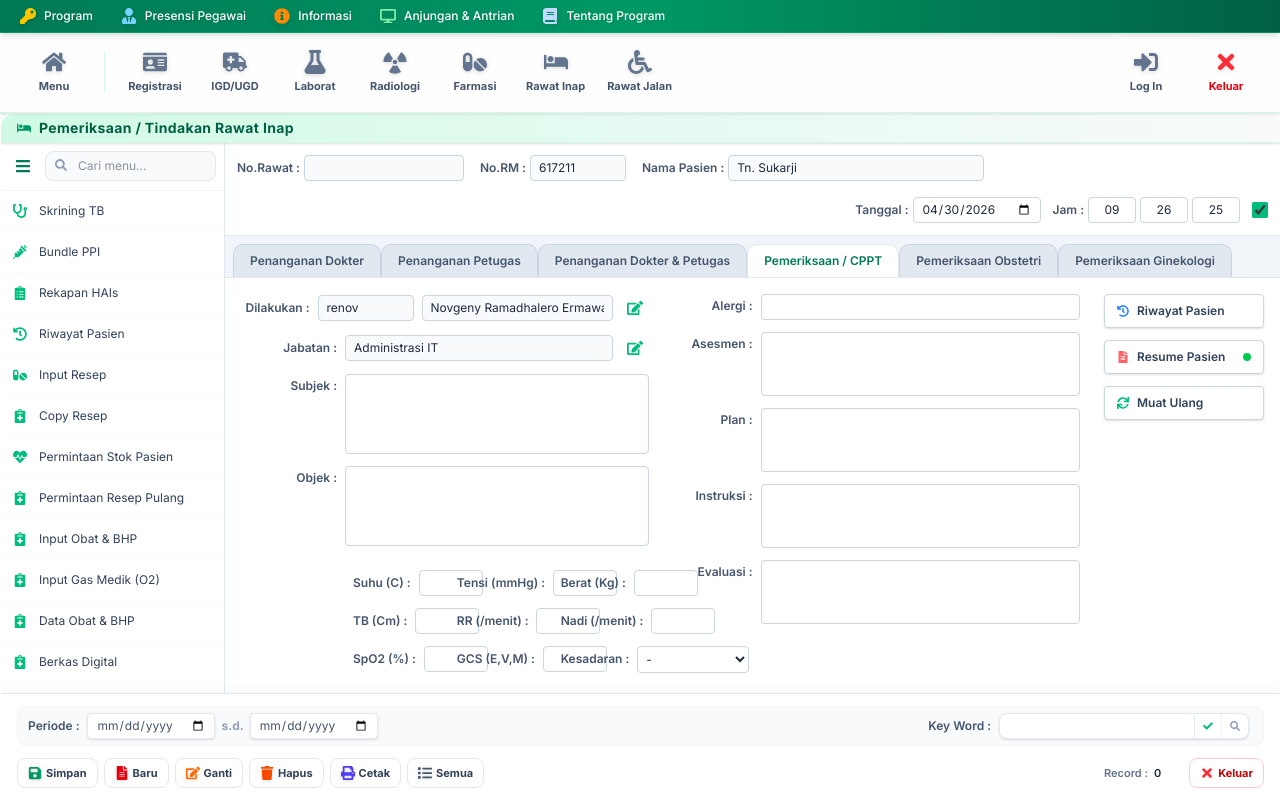
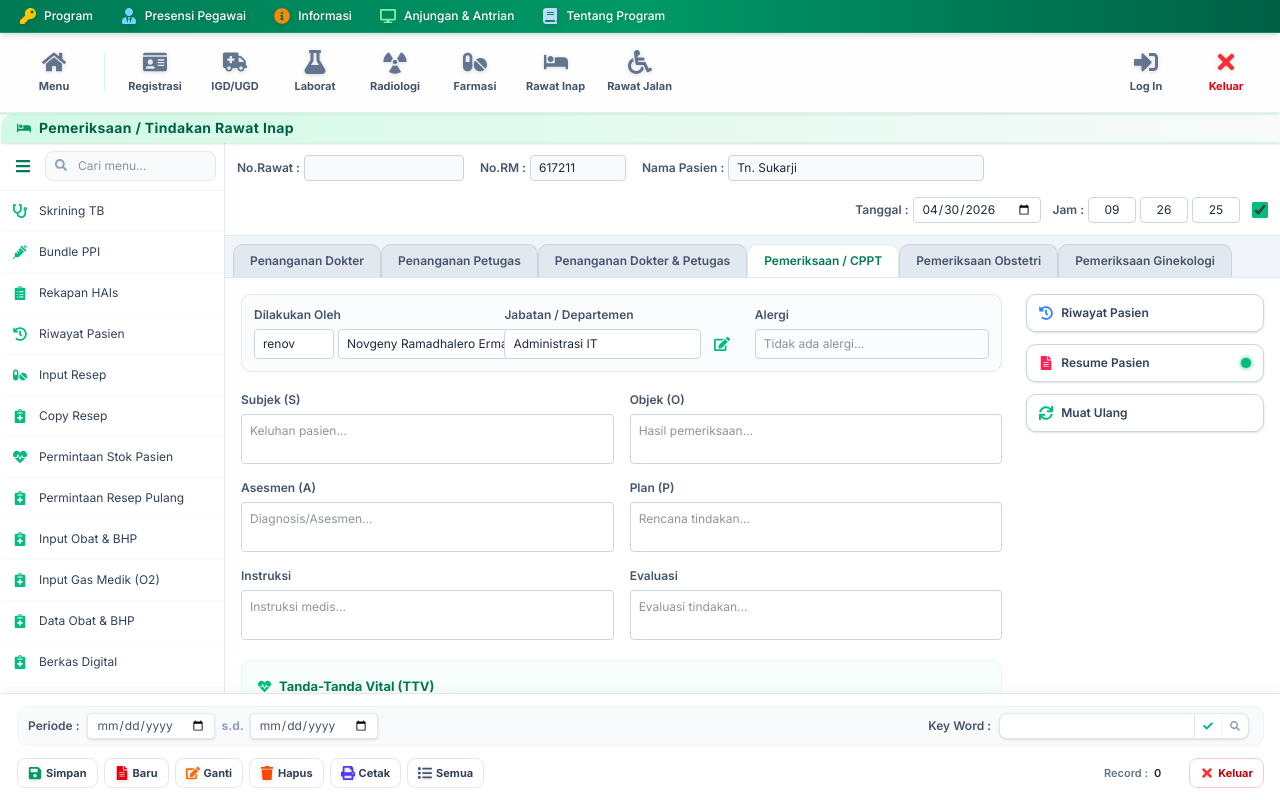
Before and after one commit to Renov30/nxt-khanza, a Next.js app: page /rawat-inap/pemeriksaan in a window 1280 px wide. Built offline with nearby package versions, Linux system fonts and the light colour scheme; no server answers.

Commit message:
style: sesuaikan tampilan ui cppt sesuai best practice

```diff
--- a/app/rawat-inap/pemeriksaan/page.tsx
+++ b/app/rawat-inap/pemeriksaan/page.tsx
@@ -154,71 +154,102 @@ function PemeriksaanContent() {
           <div className="flex-1 overflow-auto bg-white p-4 relative">
             {activeTab === 'cppt' && (
               <div className="flex flex-col h-full gap-4">
-                <div className="flex flex-col lg:flex-row gap-6">
-                  {/* Left Column Form */}
-                  <div className="flex-1 flex flex-col gap-3 min-w-[300px]">
-                    <div className="flex items-center gap-2">
-                      <label className="w-24 text-right text-xs font-semibold text-slate-600">Dilakukan :</label>
-                      <input type="text" className="border border-slate-300 rounded px-2 py-1 w-24 bg-slate-50 focus:outline-none focus:border-brand-500 text-xs" defaultValue="renov" />
-                      <input type="text" className="border border-slate-300 rounded px-2 py-1 flex-1 bg-slate-50 focus:outline-none focus:border-brand-500 text-xs" defaultValue="Novgeny Ramadhalero Ermawan" />
-                      <button className="p-1.5 text-brand-500 hover:bg-brand-50 rounded"><FaEdit /></button>
+                <div className="grid grid-cols-1 lg:grid-cols-4 gap-6">
+                  {/* Main Form Area */}
+                  <div className="lg:col-span-3 flex flex-col gap-5">
+
+                    {/* Petugas & Alergi */}
+                    <div className="grid grid-cols-1 md:grid-cols-3 gap-4 bg-slate-50/50 p-3 rounded-lg border border-slate-200">
+                      <div className="flex flex-col gap-1.5">
+                        <label className="text-xs font-semibold text-slate-600">Dilakukan Oleh</label>
+                        <div className="flex gap-1">
+                          <input type="text" className="border border-slate-300 rounded px-2 py-1.5 w-20 focus:outline-none focus:border-brand-500 text-xs bg-white" defaultValue="renov" />
+                          <input type="text" className="border border-slate-300 rounded px-2 py-1.5 flex-1 focus:outline-none focus:border-brand-500 text-xs bg-white" defaultValue="Novgeny Ramadhalero Ermawan" />
+                          <button className="px-2 text-brand-500 hover:bg-brand-50 rounded border border-transparent hover:border-brand-200 transition-colors"><FaEdit /></button>
+                        </div>
+                      </div>
+                      <div className="flex flex-col gap-1.5">
+                        <label className="text-xs font-semibold text-slate-600">Jabatan / Departemen</label>
+                        <div className="flex gap-1">
+                          <input type="text" className="border border-slate-300 rounded px-2 py-1.5 flex-1 focus:outline-none focus:border-brand-500 text-xs bg-white" defaultValue="Administrasi IT" />
+                          <button className="px-2 text-brand-500 hover:bg-brand-50 rounded border border-transparent hover:border-brand-200 transition-colors"><FaEdit /></button>
+                        </div>
+                      </div>
+                      <div className="flex flex-col gap-1.5">
+                        <label className="text-xs font-semibold text-slate-600">Alergi</label>
+                        <input type="text" className="border border-slate-300 rounded px-2 py-1.5 flex-1 focus:outline-none focus:border-brand-500 text-xs" placeholder="Tidak ada alergi..." />
+                      </div>
                     </div>
 
-                    <div className="flex items-center gap-2">
-                      <label className="w-24 text-right text-xs font-semibold text-slate-600">Jabatan :</label>
-                      <input type="text" className="border border-slate-300 rounded px-2 py-1 flex-1 bg-slate-50 focus:outline-none focus:border-brand-500 text-xs" defaultValue="Administrasi IT" />
-                      <button className="p-1.5 text-brand-500 hover:bg-brand-50 rounded"><FaEdit /></button>
+                    {/* SOAP & Instruksi */}
+                    <div className="grid grid-cols-1 md:grid-cols-2 gap-4">
+                      <div className="flex flex-col gap-1.5">
+                        <label className="text-xs font-semibold text-slate-600">Subjek (S)</label>
+                        <textarea className="border border-slate-300 rounded p-2 flex-1 h-20 resize-none focus:outline-none focus:border-brand-500 text-xs" placeholder="Keluhan pasien..."></textarea>
+                      </div>
+                      <div className="flex flex-col gap-1.5">
+                        <label className="text-xs font-semibold text-slate-600">Objek (O)</label>
+                        <textarea className="border border-slate-300 rounded p-2 flex-1 h-20 resize-none focus:outline-none focus:border-brand-500 text-xs" placeholder="Hasil pemeriksaan..."></textarea>
+                      </div>
+                      <div className="flex flex-col gap-1.5">
+                        <label className="text-xs font-semibold text-slate-600">Asesmen (A)</label>
+                        <textarea className="border border-slate-300 rounded p-2 flex-1 h-20 resize-none focus:outline-none focus:border-brand-500 text-xs" placeholder="Diagnosis/Asesmen..."></textarea>
+                      </div>
+                      <div className="flex flex-col gap-1.5">
+                        <label className="text-xs font-semibold text-slate-600">Plan (P)</label>
+                        <textarea className="border border-slate-300 rounded p-2 flex-1 h-20 resize-none focus:outline-none focus:border-brand-500 text-xs" placeholder="Rencana tindakan..."></textarea>
+                      </div>
+                      <div className="flex flex-col gap-1.5">
+                        <label className="text-xs font-semibold text-slate-600">Instruksi</label>
+                        <textarea className="border border-slate-300 rounded p-2 flex-1 h-20 resize-none focus:outline-none focus:border-brand-500 text-xs" placeholder="Instruksi medis..."></textarea>
+                      </div>
+                      <div className="flex flex-col gap-1.5">
+                        <label className="text-xs font-semibold text-slate-600">Evaluasi</label>
+                        <textarea className="border border-slate-300 rounded p-2 flex-1 h-20 resize-none focus:outline-none focus:border-brand-500 text-xs" placeholder="Evaluasi tindakan..."></textarea>
+                      </div>
                     </div>
 
-                    <div className="flex items-start gap-2">
-                      <label className="w-24 text-right text-xs font-semibold text-slate-600 mt-1">Subjek :</label>
-                      <textarea className="border border-slate-300 rounded p-2 flex-1 h-20 resize-none focus:outline-none focus:border-brand-500 text-xs"></textarea>
+                    {/* Tanda-Tanda Vital */}
+                    <div className="bg-brand-50/40 p-4 rounded-lg border border-brand-100/50">
+                      <h3 className="text-[13px] font-bold text-brand-700 mb-3 flex items-center gap-2 border-b border-brand-100 pb-2">
+                        <FaHeartbeat className="text-brand-500" /> Tanda-Tanda Vital (TTV)
+                      </h3>
+                      <div className="grid grid-cols-2 sm:grid-cols-3 md:grid-cols-5 gap-4">
+                        <div className="flex flex-col gap-1">
+                          <label className="text-[11px] font-semibold text-slate-600">Suhu (°C)</label>
+                          <input type="text" className="border border-slate-300 rounded px-2 py-1.5 focus:outline-none focus:border-brand-500 text-xs bg-white" />
                         </div>
-
-                    <div className="flex items-start gap-2">
-                      <label className="w-24 text-right text-xs font-semibold text-slate-600 mt-1">Objek :</label>
-                      <textarea className="border border-slate-300 rounded p-2 flex-1 h-20 resize-none focus:outline-none focus:border-brand-500 text-xs"></textarea>
+                        <div className="flex flex-col gap-1">
+                          <label className="text-[11px] font-semibold text-slate-600">Tensi (mmHg)</label>
+                          <input type="text" className="border border-slate-300 rounded px-2 py-1.5 focus:outline-none focus:border-brand-500 text-xs bg-white" />
                         </div>
-
-                    {/* Vitals Grid */}
-                    <div className="grid grid-cols-2 lg:grid-cols-3 gap-x-4 gap-y-3 mt-3 sm:ml-28">
-                      <div className="flex items-center justify-between sm:justify-start gap-2">
-                        <label className="text-xs font-semibold text-slate-600 whitespace-nowrap">Suhu (C) :</label>
-                        <input type="text" className="border border-slate-300 rounded px-2 py-1 w-16 focus:outline-none focus:border-brand-500 text-xs" />
+                        <div className="flex flex-col gap-1">
+                          <label className="text-[11px] font-semibold text-slate-600">Berat (Kg)</label>
+                          <input type="text" className="border border-slate-300 rounded px-2 py-1.5 focus:outline-none focus:border-brand-500 text-xs bg-white" />
                         </div>
-                      <div className="flex items-center justify-between sm:justify-start gap-2">
-                        <label className="text-xs font-semibold text-slate-600 whitespace-nowrap">Tensi (mmHg) :</label>
-                        <input type="text" className="border border-slate-300 rounded px-2 py-1 w-16 focus:outline-none focus:border-brand-500 text-xs" />
+                        <div className="flex flex-col gap-1">
+                          <label className="text-[11px] font-semibold text-slate-600">Tinggi (Cm)</label>
+                          <input type="text" className="border border-slate-300 rounded px-2 py-1.5 focus:outline-none focus:border-brand-500 text-xs bg-white" />
                         </div>
-                      <div className="flex items-center justify-between sm:justify-start gap-2">
-                        <label className="text-xs font-semibold text-slate-600 whitespace-nowrap">Berat (Kg) :</label>
-                        <input type="text" className="border border-slate-300 rounded px-2 py-1 w-16 focus:outline-none focus:border-brand-500 text-xs" />
+                        <div className="flex flex-col gap-1">
+                          <label className="text-[11px] font-semibold text-slate-600">Respirasi (/mnt)</label>
+                          <input type="text" className="border border-slate-300 rounded px-2 py-1.5 focus:outline-none focus:border-brand-500 text-xs bg-white" />
                         </div>
-
-                      <div className="flex items-center justify-between sm:justify-start gap-2">
-                        <label className="text-xs font-semibold text-slate-600 whitespace-nowrap">TB (Cm) :</label>
-                        <input type="text" className="border border-slate-300 rounded px-2 py-1 w-16 focus:outline-none focus:border-brand-500 text-xs" />
+                        <div className="flex flex-col gap-1">
+                          <label className="text-[11px] font-semibold text-slate-600">Nadi (/mnt)</label>
+                          <input type="text" className="border border-slate-300 rounded px-2 py-1.5 focus:outline-none focus:border-brand-500 text-xs bg-white" />
                         </div>
-                      <div className="flex items-center justify-between sm:justify-start gap-2">
-                        <label className="text-xs font-semibold text-slate-600 whitespace-nowrap">RR (/menit) :</label>
-                        <input type="text" className="border border-slate-300 rounded px-2 py-1 w-16 focus:outline-none focus:border-brand-500 text-xs" />
+                        <div className="flex flex-col gap-1">
+                          <label className="text-[11px] font-semibold text-slate-600">SpO2 (%)</label>
+                          <input type="text" className="border border-slate-300 rounded px-2 py-1.5 focus:outline-none focus:border-brand-500 text-xs bg-white" />
                         </div>
-                      <div className="flex items-center justify-between sm:justify-start gap-2">
-                        <label className="text-xs font-semibold text-slate-600 whitespace-nowrap">Nadi (/menit) :</label>
-                        <input type="text" className="border border-slate-300 rounded px-2 py-1 w-16 focus:outline-none focus:border-brand-500 text-xs" />
+                        <div className="flex flex-col gap-1">
+                          <label className="text-[11px] font-semibold text-slate-600">GCS (E,V,M)</label>
+                          <input type="text" className="border border-slate-300 rounded px-2 py-1.5 focus:outline-none focus:border-brand-500 text-xs bg-white" />
                         </div>
-
-                      <div className="flex items-center justify-between sm:justify-start gap-2">
-                        <label className="text-xs font-semibold text-slate-600 whitespace-nowrap">SpO2 (%) :</label>
-                        <input type="text" className="border border-slate-300 rounded px-2 py-1 w-16 focus:outline-none focus:border-brand-500 text-xs" />
-                      </div>
-                      <div className="flex items-center justify-between sm:justify-start gap-2">
-                        <label className="text-xs font-semibold text-slate-600 whitespace-nowrap">GCS (E,V,M) :</label>
-                        <input type="text" className="border border-slate-300 rounded px-2 py-1 w-16 focus:outline-none focus:border-brand-500 text-xs" />
-                      </div>
-                      <div className="flex items-center justify-between sm:justify-start gap-2">
-                        <label className="text-xs font-semibold text-slate-600 whitespace-nowrap">Kesadaran :</label>
-                        <select className="border border-slate-300 rounded px-1 py-1 w-24 sm:w-28 focus:outline-none focus:border-brand-500 text-xs bg-white">
+                        <div className="flex flex-col gap-1 sm:col-span-2 md:col-span-2">
+                          <label className="text-[11px] font-semibold text-slate-600">Kesadaran</label>
+                          <select className="border border-slate-300 rounded px-2 py-1.5 focus:outline-none focus:border-brand-500 text-xs bg-white">
                             <option>-</option>
                             <option>Compos Mentis</option>
                             <option>Apatis</option>
@@ -229,46 +260,19 @@ function PemeriksaanContent() {
                         </div>
                       </div>
                     </div>
-
-                  {/* Right Column Form */}
-                  <div className="flex-1 flex flex-col gap-3 min-w-[300px]">
-                    <div className="flex items-start gap-2">
-                      <label className="w-20 text-right text-xs font-semibold text-slate-600 mt-1">Alergi :</label>
-                      <input type="text" className="border border-slate-300 rounded px-2 py-1 flex-1 focus:outline-none focus:border-brand-500 text-xs" />
-                    </div>
-
-                    <div className="flex items-start gap-2">
-                      <label className="w-20 text-right text-xs font-semibold text-slate-600 mt-1">Asesmen :</label>
-                      <textarea className="border border-slate-300 rounded p-2 flex-1 h-16 resize-none focus:outline-none focus:border-brand-500 text-xs"></textarea>
-                    </div>
-
-                    <div className="flex items-start gap-2">
-                      <label className="w-20 text-right text-xs font-semibold text-slate-600 mt-1">Plan :</label>
-                      <textarea className="border border-slate-300 rounded p-2 flex-1 h-16 resize-none focus:outline-none focus:border-brand-500 text-xs"></textarea>
-                    </div>
-
-                    <div className="flex items-start gap-2">
-                      <label className="w-20 text-right text-xs font-semibold text-slate-600 mt-1">Instruksi :</label>
-                      <textarea className="border border-slate-300 rounded p-2 flex-1 h-16 resize-none focus:outline-none focus:border-brand-500 text-xs"></textarea>
-                    </div>
-
-                    <div className="flex items-start gap-2">
-                      <label className="w-20 text-right text-xs font-semibold text-slate-600 mt-1">Evaluasi :</label>
-                      <textarea className="border border-slate-300 rounded p-2 flex-1 h-16 resize-none focus:outline-none focus:border-brand-500 text-xs"></textarea>
-                    </div>
                   </div>
 
                   {/* Actions Right Side */}
-                  <div className="w-full lg:w-40 flex flex-row lg:flex-col flex-wrap gap-3 shrink-0">
-                    <button className="flex items-center gap-2 px-3 py-2 bg-white border border-slate-300 rounded hover:bg-slate-50 transition-colors shadow-sm text-xs font-semibold text-slate-700 w-full">
-                      <FaHistory className="text-blue-500" /> Riwayat Pasien
+                  <div className="lg:col-span-1 flex flex-row lg:flex-col flex-wrap gap-3 shrink-0">
+                    <button className="flex items-center gap-2 px-3 py-2.5 bg-white border border-slate-300 rounded-lg hover:bg-slate-50 transition-colors shadow-sm text-xs font-semibold text-slate-700 w-full md:w-auto lg:w-full">
+                      <FaHistory className="text-blue-500 text-sm" /> Riwayat Pasien
                     </button>
-                    <button className="flex items-center justify-between px-3 py-2 bg-white border border-slate-300 rounded hover:bg-slate-50 transition-colors shadow-sm text-xs font-semibold text-slate-700 w-full">
-                      <span className="flex items-center gap-2"><FaFileAlt className="text-red-400" /> Resume Pasien</span>
-                      <div className="w-2 h-2 rounded bg-green-500"></div>
+                    <button className="flex items-center justify-between px-3 py-2.5 bg-white border border-slate-300 rounded-lg hover:bg-slate-50 transition-colors shadow-sm text-xs font-semibold text-slate-700 w-full md:w-auto lg:w-full">
+                      <span className="flex items-center gap-2"><FaFileAlt className="text-rose-500 text-sm" /> Resume Pasien</span>
+                      <div className="w-2.5 h-2.5 rounded-full bg-emerald-500 shadow-[0_0_4px_#10b981]"></div>
                     </button>
-                    <button className="flex items-center gap-2 px-3 py-2 bg-white border border-slate-300 rounded hover:bg-slate-50 transition-colors shadow-sm text-xs font-semibold text-slate-700 w-full">
-                      <FaSync className="text-brand-500" /> Muat Ulang
+                    <button className="flex items-center gap-2 px-3 py-2.5 bg-white border border-slate-300 rounded-lg hover:bg-slate-50 transition-colors shadow-sm text-xs font-semibold text-slate-700 w-full md:w-auto lg:w-full">
+                      <FaSync className="text-brand-500 text-sm" /> Muat Ulang
                     </button>
                   </div>
                 </div>
```
Lines whose indentation alone changed are shown as unchanged.
